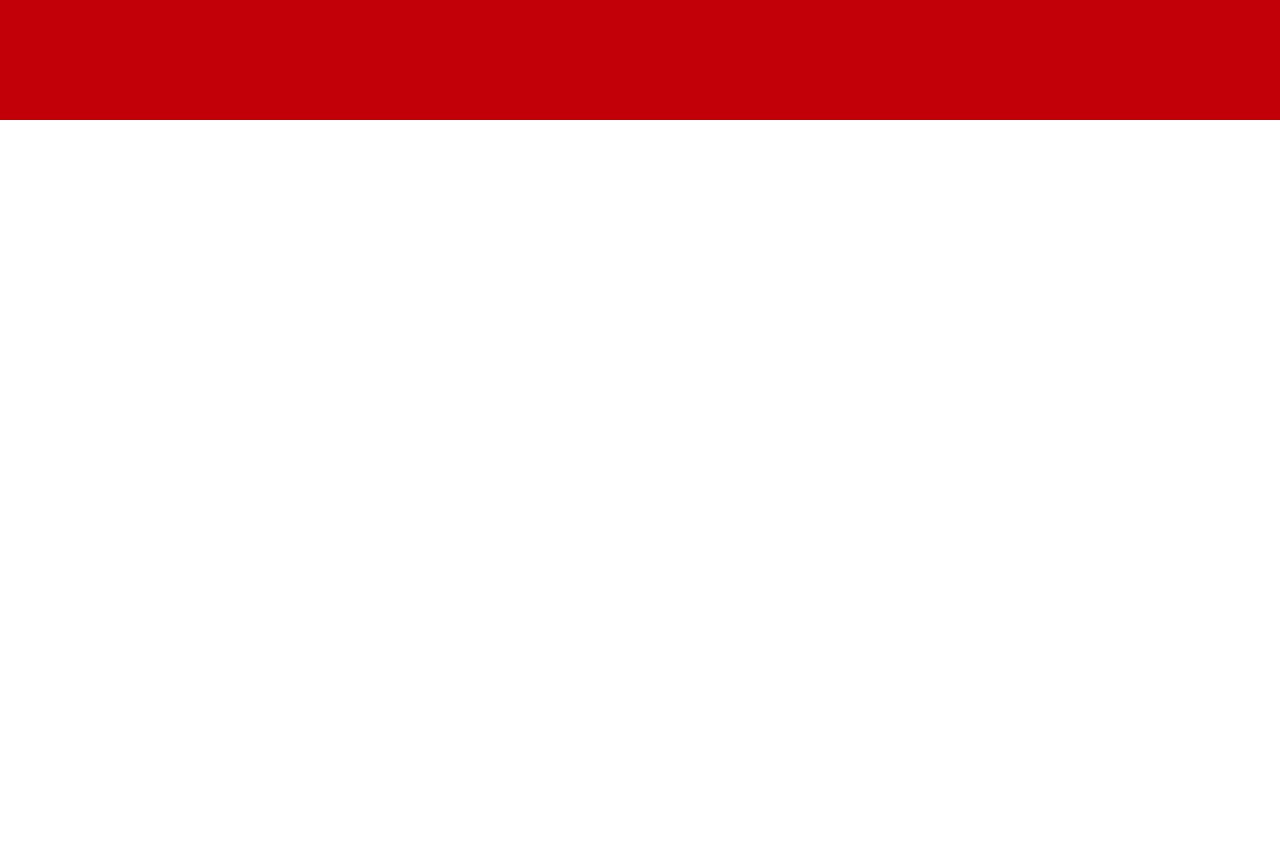
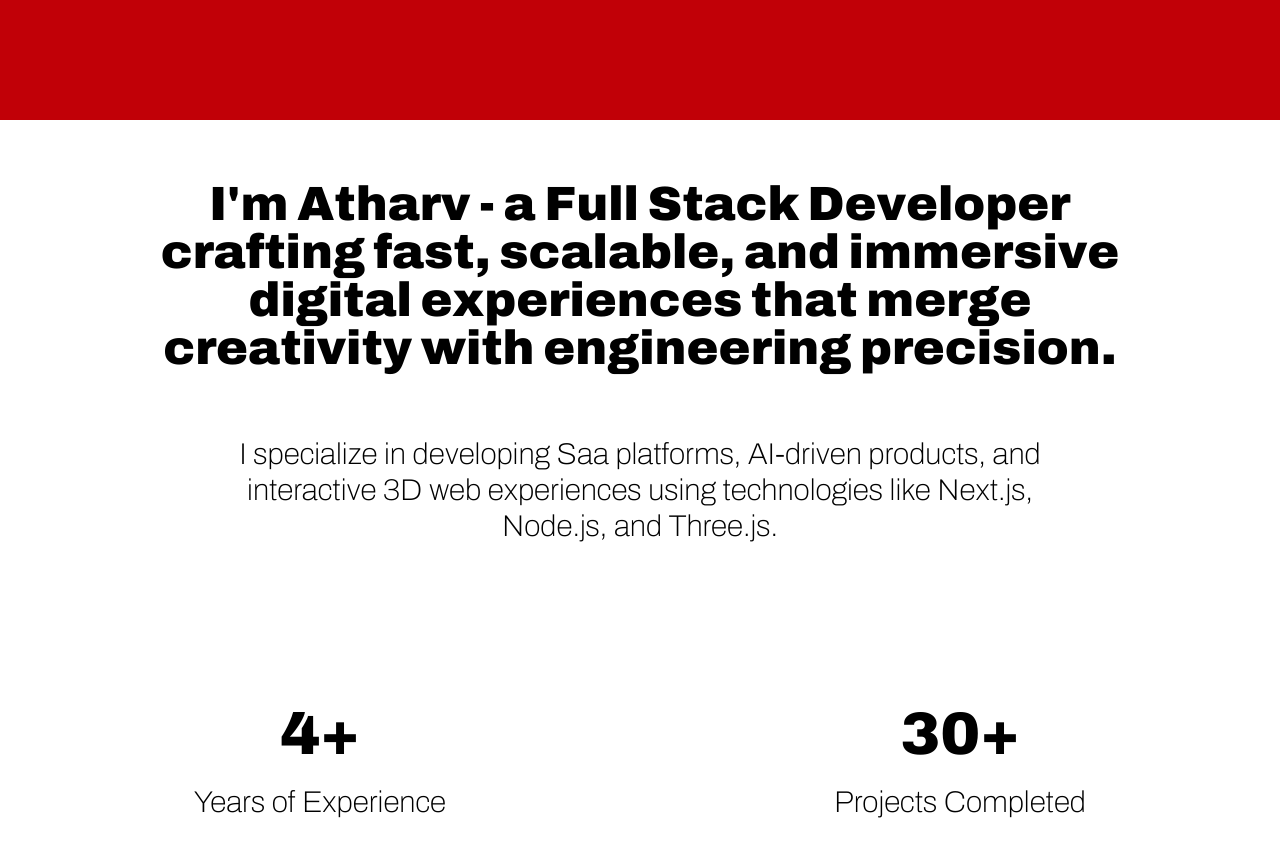
Before and after one commit to SpectralGT/Portfolio_v3, a Next.js app: page / in a window 1280 px wide. Shown: the part 680-1536 px from the top of the page. Before the commit the page ends 800 px from the top, so only its background shows below. Built offline with nearby package versions, Linux system fonts and the light colour scheme.

Commit message:
added about me

```diff
--- a/app/components/about.tsx
+++ b/app/components/about.tsx
@@ -1,14 +1,16 @@
 export default function About() {
   return (
-    <main>
-     <span>I'm Atharv - a Full Stack Developer crafting fast, scalable, and immersive digital experiences that merge creativity with engineering precision.</span>
-     <br></br>
-     <span> specialize in developing Saa platforms, AI-driven products, and interactive 3D web experiences using technologies like Next.js, Node.js, and Three.js.</span>
+    <div className="h-screen w-screen flex flex-col justify-center items-center pb-10">
+      <div className="text-2xl md:text-5xl text-center archivo-black w-[80vw]">I&apos;m Atharv - a Full Stack Developer crafting fast, scalable, and immersive digital experiences that merge creativity with engineering precision.</div>
+      <br></br>
+      <div className="text-3xl archivo text-center w-[70vw] mt-10 mb-40">I specialize in developing Saa platforms, AI-driven products, and interactive 3D web experiences using technologies like Next.js, Node.js, and Three.js.</div>
 
-    <span> Years of Experience</span>
-    <span> Projects Completed</span>
-    <span> 4+</span>
-    <span> 30+</span>
-    </main>
+      <div className="w-screen grid grid-cols-2 justify-around">
+        <div className="text-center text-6xl archivo-black"> 4+</div>
+        <div className="text-center text-6xl archivo-black"> 30+</div>
+        <div className="text-center text-3xl archivo mt-5"> Years of Experience</div>
+        <div className="text-center text-3xl archivo mt-5"> Projects Completed</div>
+      </div>
+    </div>
   );
 }
--- a/app/components/hero.tsx
+++ b/app/components/hero.tsx
@@ -2,9 +2,9 @@ export default function Hero() {
   return (
     <div className="h-screen bg-red-700">
       <div className="w-full h-full flex flex-col justify-center items-center">
-        <span className="text-4xl archivo leading-tight">HI! I&apos;M ATHARV</span>
+        <span className="text-4xl archivo leading-tight">Hi! I&apos;M ATHARV</span>
         <br></br>
-        <span className="text-9xl archivo-black leading-tight">FULL-STACK DEV</span>
+        <span className="text-9xl archivo-black leading-tight text-center">FULL-STACK DEV</span>
       </div>
     </div>
   );
--- a/app/page.tsx
+++ b/app/page.tsx
@@ -1,11 +1,13 @@
 import Hero from "./components/hero";
 import Header from "./components/header";
+import About from "./components/about";
 export default function Home() {
 
   return (
     <main>
-      <Header></Header>
-      <Hero />
+      <Header/>
+      <Hero/>
+      <About/>
     </main>
   );
 }
```
